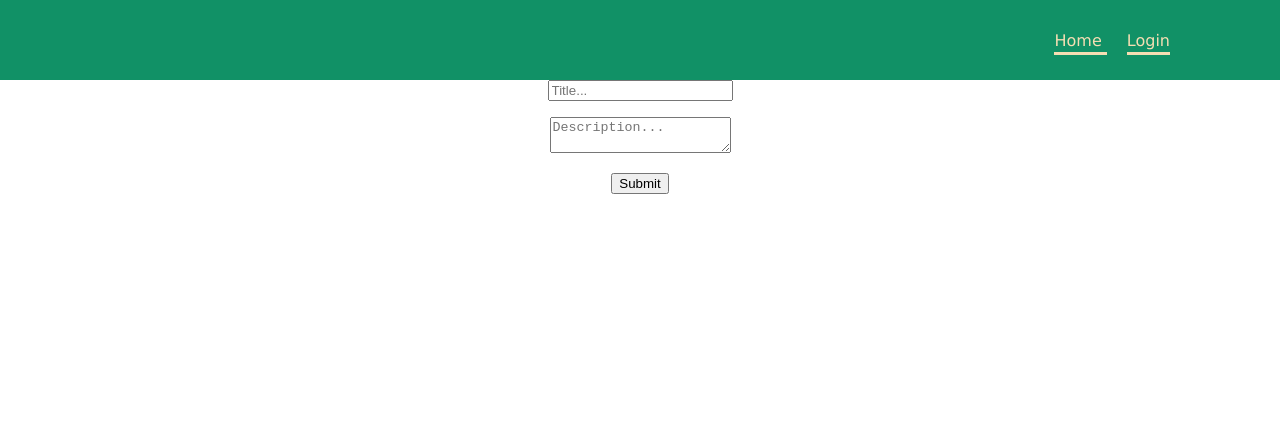
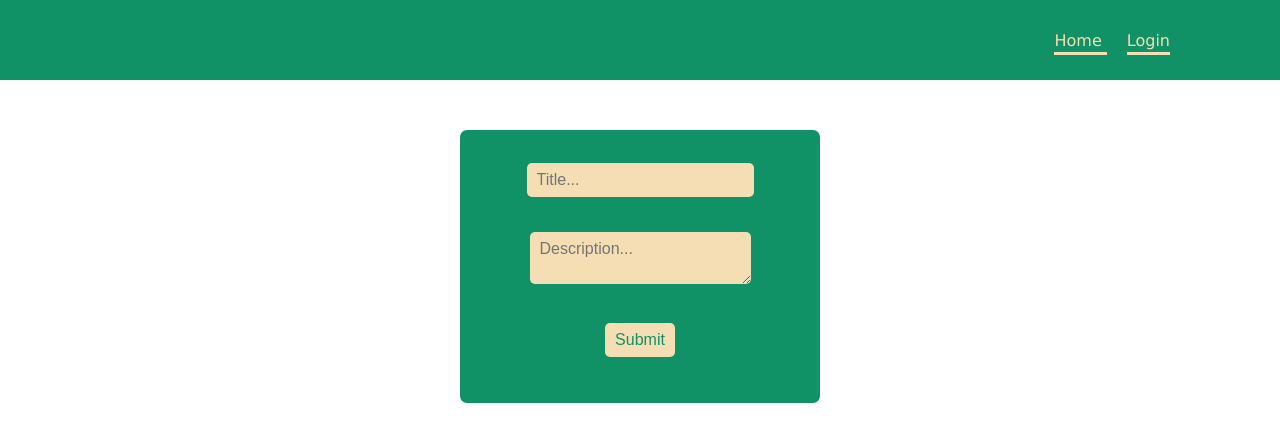
Before and after one commit to hariharans01/my_blog, a React (Create React App) app: page /createpost in a window 1280 px wide. Shown: the top 442 px of the page. Built offline with nearby package versions, Linux system fonts and the light colour scheme; no server answers.

Commit message:
hari| style form,post

```diff
--- a/src/App.css
+++ b/src/App.css
@@ -46,3 +46,41 @@ body {
   font-size: 15px;
   border-radius: 50%;
 }
+
+input,textarea{
+  font-family: "Nunito", sans-serif;
+}
+
+.createpost{
+  width: 100%;
+  height: auto;
+  display:flex;
+  justify-content: center;
+}
+
+form {
+  margin-top: 50px;
+  padding: 30px 20px;
+  width: 320px;
+  border-radius: 7px;
+  background-color: wheat;
+  backdrop-filter: blur(5px);
+  background-color:  rgb(17, 145, 102);
+  overflow: hidden;
+
+}
+
+input,textarea {
+  padding: 8px 10px;
+  margin: 3px 8px 16px 8px;
+  background-color: wheat;
+  border: 0px transparent;
+  border-radius: 5px;
+  color:  rgb(17, 145, 102);
+  font-size: 16px;
+  z-index: 1;
+}
+
+.submitForm:hover {
+  cursor: pointer;
+}
--- a/src/pages/create-post/createform.tsx
+++ b/src/pages/create-post/createform.tsx
@@ -44,7 +44,7 @@ export const CreateForm = () => {
             <p style={{ color : "red" }}>{errors.title?.message}</p>
             <textarea placeholder="Description..." {...register("description")} />
             <p style={{ color : "red" }}>{errors.description?.message}</p>
-            <input type="Submit"/>
+            <input type="Submit" className="submitForm"/>
 
         </form>
     )
--- a/src/pages/create-post/createpost.tsx
+++ b/src/pages/create-post/createpost.tsx
@@ -2,7 +2,7 @@ import { CreateForm } from "./createform";
 
 export const CreatePost = () => {
     return (
-        <div>
+        <div className="createpost">
             <CreateForm />
         </div>
     )
```
